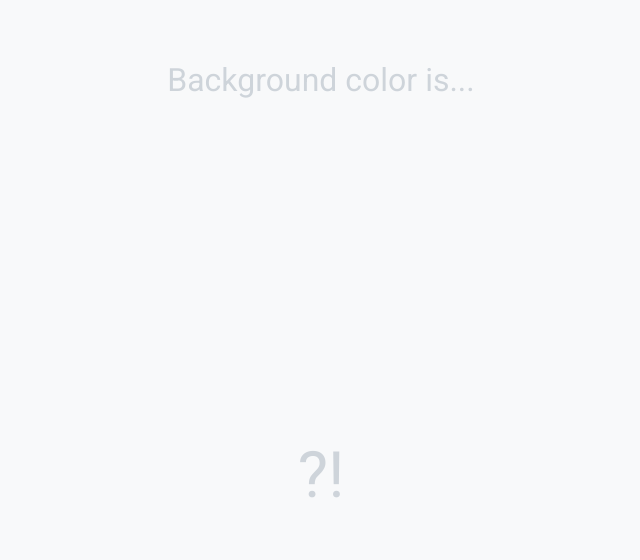
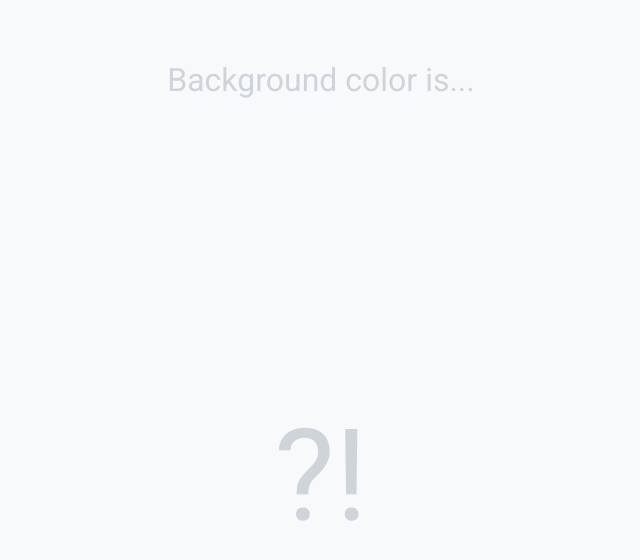
Before and after one commit to sehyunchung/dark-or-light, a React (Create React App) app: page / in a window 1280 px wide. Shown: the top 560 px of the page, without its empty margins (319-959 px from the left). Built offline with nearby package versions, Linux system fonts and the light colour scheme; what brain.js would draw is missing.

Commit message:
스타일링 - Dark/Light 폰트 사이즈 변경

```diff
--- a/src/index.css
+++ b/src/index.css
@@ -46,7 +46,7 @@ h1 {
   height: 80vh;
   width: 100%;
   line-height: 80vh;
-  font-size: 4em;
+  font-size: 8em;
   margin-top: -1vh;
   text-transform: capitalize;
 }
```
